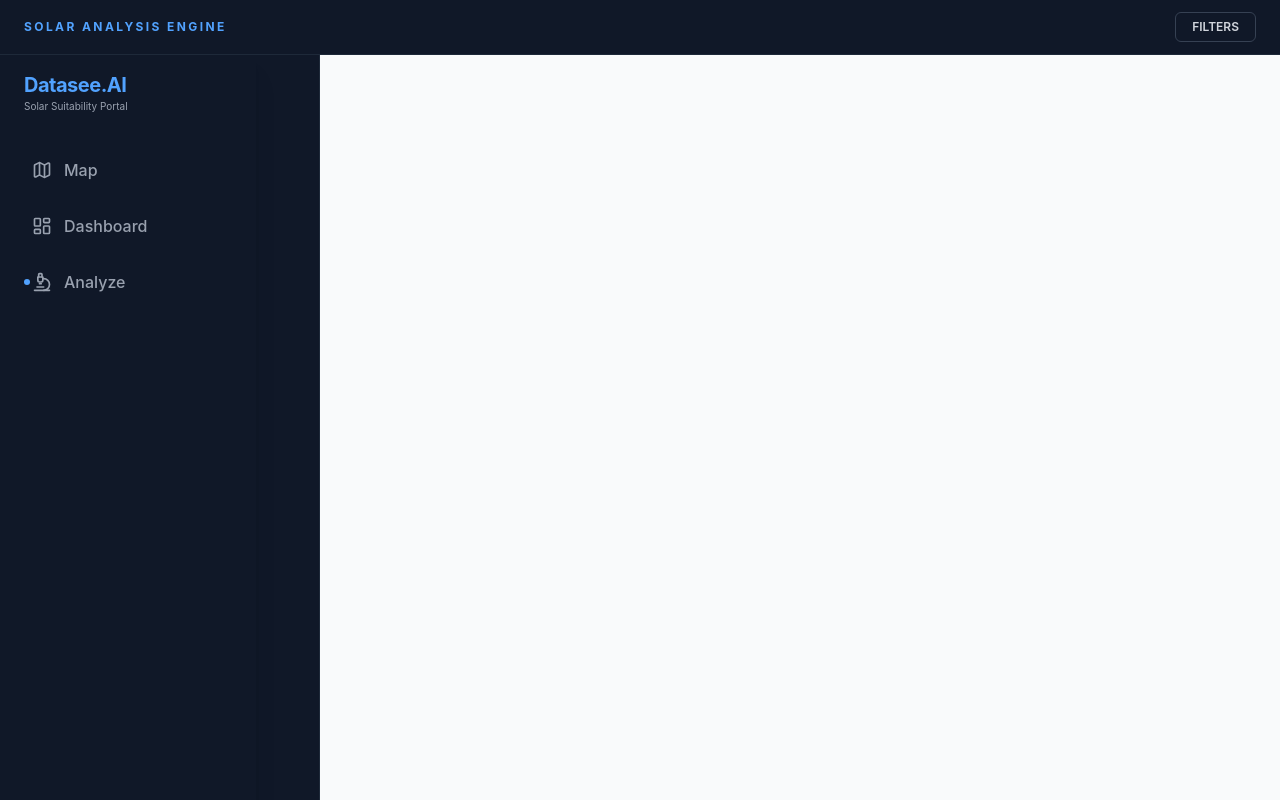
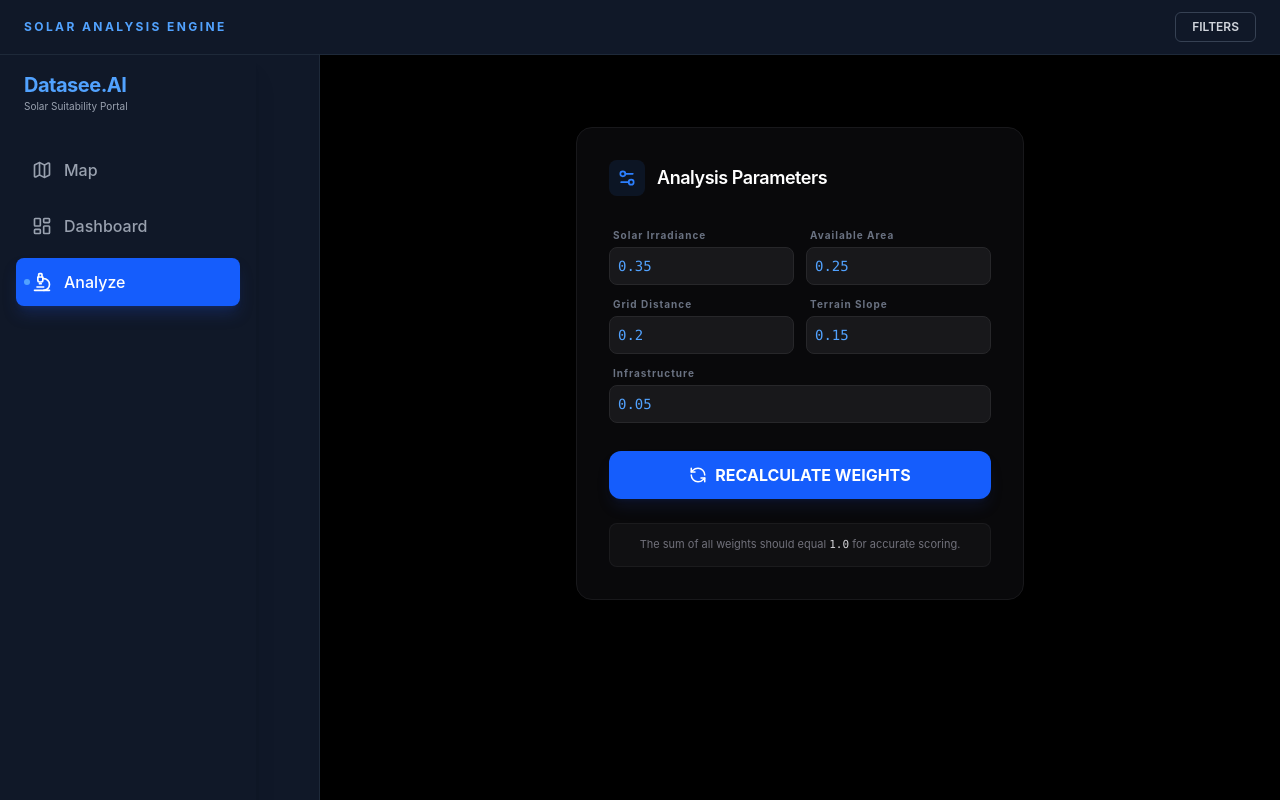
Before and after one commit to Tarakesh-K/solar-site-analyzer, a Vue app in the folder frontend/: page /analyze in a window 1280 px wide. Built offline with nearby package versions, Linux system fonts and the light colour scheme; no server answers; the HTML template or start-up script is replaced by a standard one.

Commit message:
Added weight recalculation in the analyze tab

```diff
--- /dev/null
+++ b/frontend/src/api/analyzeRepository.ts
@@ -0,0 +1,11 @@
+import apiClient from '@/services/axiosInstance'
+import { API_ENDPOINTS } from './endpoints'
+import type { WeightRequest } from '@/types/analyze'
+const base = API_ENDPOINTS.ANALYZE.BASE
+
+export default {
+  recalculateWeights(payload: WeightRequest) {
+    // payload is an object that will be sent as the request body
+    return apiClient.post(base, payload)
+  },
+}
--- a/frontend/src/api/endpoints.ts
+++ b/frontend/src/api/endpoints.ts
@@ -6,7 +6,10 @@ export const API_ENDPOINTS = {
   STATISTICS: {
     BASE: '/sites/statistics/',
   },
-  ENDPOINTS: {
-    BASE: '/sites/export/'
+  EXPORT: {
+    BASE: '/sites/export/',
+  },
+  ANALYZE: {
+    BASE: '/sites/analyze/',
   },
 }
--- a/frontend/src/api/exportRepository.ts
+++ b/frontend/src/api/exportRepository.ts
@@ -1,7 +1,7 @@
 import apiClient from '@/services/axiosInstance'
 import { API_ENDPOINTS } from '@/api/endpoints'
 
-const base = API_ENDPOINTS.ENDPOINTS.BASE
+const base = API_ENDPOINTS.EXPORT.BASE
 
 export default {
   exportSitesAsCsv() {
--- /dev/null
+++ b/frontend/src/components/analyze/AnalyzeView.vue
@@ -0,0 +1,119 @@
+<script setup lang="ts">
+import { ref } from 'vue'
+import WeightInput from '@/components/analyze/WeightInput.vue'
+import { useSiteStore } from '@/stores/siteStore'
+import { Settings2, RefreshCcw, CheckCircle2 } from 'lucide-vue-next'
+
+const siteStore = useSiteStore()
+
+const form = ref({
+  solar: 0.35,
+  area: 0.25,
+  grid: 0.2,
+  slope: 0.15,
+  infra: 0.05,
+})
+
+const isProcessing = ref(false)
+const showToast = ref(false)
+const toastMessage = ref('')
+
+const handleRecalculate = async () => {
+  isProcessing.value = true
+
+  const payload = {
+    weights: { ...form.value },
+  }
+
+  try {
+    const res = await siteStore.recalculateWeights(payload)
+    if (res) {
+      toastMessage.value = res.data?.message || 'Calculation Successful'
+      showToast.value = true
+      // Auto-hide after 3 seconds
+      setTimeout(() => {
+        showToast.value = false
+      }, 3000)
+    }
+  } catch (error) {
+    toastMessage.value = 'Error updating weights'
+    showToast.value = true
+    setTimeout(() => {
+      showToast.value = false
+    }, 3000)
+    console.error('Error while changing weights', error)
+  } finally {
+    isProcessing.value = false
+  }
+}
+</script>
+
+<template>
+  <div
+    class="relative min-h-screen bg-black text-white p-6 flex justify-center items-start overflow-hidden"
+  >
+    <Transition
+      enter-active-class="transform transition duration-300 ease-out"
+      enter-from-class="-translate-y-4 opacity-0 scale-95"
+      enter-to-class="translate-y-0 opacity-100 scale-100"
+      leave-active-class="transition duration-200 ease-in"
+      leave-from-class="opacity-100"
+      leave-to-class="opacity-0"
+    >
+      <div
+        v-if="showToast"
+        class="fixed top-[15%] left-1/2 -translate-x-1/2 z-[9999] w-auto whitespace-nowrap"
+      >
+        <div
+          class="bg-zinc-900 border border-blue-500/50 text-blue-400 px-6 py-3 rounded-full shadow-[0_0_20px_rgba(59,130,246,0.2)] flex items-center gap-3"
+        >
+          <CheckCircle2 :size="18" />
+          <span class="text-sm font-medium tracking-wide">{{ toastMessage }}</span>
+        </div>
+      </div>
+    </Transition>
+
+    <div
+      class="w-full max-w-md bg-zinc-950 border border-zinc-900 rounded-2xl p-8 shadow-2xl mt-12"
+    >
+      <div class="flex items-center gap-3 mb-8">
+        <div class="p-2 bg-blue-500/10 rounded-lg">
+          <Settings2 class="text-blue-500" :size="20" />
+        </div>
+        <h2 class="text-lg font-semibold tracking-tight">Analysis Parameters</h2>
+      </div>
+
+      <div class="grid grid-cols-2 gap-3">
+        <WeightInput label="Solar Irradiance" v-model="form.solar" />
+        <WeightInput label="Available Area" v-model="form.area" />
+        <WeightInput label="Grid Distance" v-model="form.grid" />
+        <WeightInput label="Terrain Slope" v-model="form.slope" />
+        <WeightInput label="Infrastructure" v-model="form.infra" class="col-span-2" />
+
+        <button
+          @click="handleRecalculate"
+          :disabled="isProcessing"
+          class="col-span-2 mt-4 w-full bg-blue-600 hover:bg-blue-500 disabled:opacity-50 disabled:cursor-not-allowed text-white font-bold py-3 px-4 rounded-xl transition-all flex items-center justify-center gap-2 shadow-lg shadow-blue-900/20"
+        >
+          <RefreshCcw :class="{ 'animate-spin': isProcessing }" :size="18" />
+          {{ isProcessing ? 'RECALCULATING...' : 'RECALCULATE WEIGHTS' }}
+        </button>
+      </div>
+
+      <div class="mt-6 p-3 bg-zinc-900/50 rounded-lg border border-zinc-800/50">
+        <p class="text-[11px] text-zinc-500 text-center leading-relaxed">
+          The sum of all weights should equal <span class="text-zinc-300 font-mono">1.0</span> for
+          accurate scoring.
+        </p>
+      </div>
+    </div>
+  </div>
+</template>
+
+<style scoped>
+/* Optional: slightly blur the background when toast is active */
+.v-enter-active,
+.v-leave-active {
+  transition: all 0.3s ease;
+}
+</style>
--- /dev/null
+++ b/frontend/src/components/analyze/WeightInput.vue
@@ -0,0 +1,25 @@
+<script setup lang="ts">
+defineProps<{
+  label: string
+  modelValue: number
+}>()
+
+defineEmits(['update:modelValue'])
+</script>
+
+<template>
+  <div class="flex flex-col gap-1 w-full">
+    <label class="text-[10px] font-bold text-gray-500 tracking-widest ml-1">
+      {{ label }}
+    </label>
+    <input
+      type="number"
+      step="0.01"
+      min="0"
+      max="1"
+      :value="modelValue"
+      @input="$emit('update:modelValue', ($event.target as HTMLInputElement).valueAsNumber)"
+      class="bg-zinc-900 border border-zinc-800 text-blue-400 p-2 rounded-lg focus:ring-1 focus:ring-blue-500 outline-none font-mono text-sm transition-all"
+    />
+  </div>
+</template>
--- a/frontend/src/router/index.ts
+++ b/frontend/src/router/index.ts
@@ -15,6 +15,12 @@ const router = createRouter({
       // TRULY LAZY LOADED: Only downloads when user clicks "Dashboard"
       component: () => import('@/components/dashboard/DashboardView.vue'),
     },
+    {
+      path: '/analyze',
+      name: 'analyze',
+      // TRULY LAZY LOADED: Only downloads when user clicks "Dashboard"
+      component: () => import('@/components/analyze/AnalyzeView.vue'),
+    },
   ],
 })
 
--- a/frontend/src/stores/siteStore.ts
+++ b/frontend/src/stores/siteStore.ts
@@ -11,6 +11,8 @@ import siteRepository from '@/api/siteRepository'
 import { SCORE_THRESHOLDS, SUITABILITY_COLORS } from '@/constants/mapConstants'
 import exportRepository from '@/api/exportRepository'
 import { downloadFile } from '@/utils/file'
+import type { WeightRequest } from '@/types/analyze'
+import analyzeRepository from '@/api/analyzeRepository'
 
 export const useSiteStore = defineStore('sites', () => {
   // --- STATE ---
@@ -19,6 +21,7 @@ export const useSiteStore = defineStore('sites', () => {
   const error = ref<string | null>(null)
   const activePanels = ref<ActivePanel[]>([])
   const isExporting = ref<boolean>(false)
+  const weights = ref<WeightRequest>()
   const mapFilters = ref<SiteWithScoreFilter>({
     site_name: null,
     land_type: null,
@@ -44,6 +47,15 @@ export const useSiteStore = defineStore('sites', () => {
       console.error('Export failed:', error)
     } finally {
       isExporting.value = false
+    }
+  }
+
+  const recalculateWeights = async (payload: WeightRequest) => {
+    try {
+      const response = await analyzeRepository.recalculateWeights(payload)
+      return response
+    } catch (error) {
+      console.error('Recalculation Failed:', error)
     }
   }
 
@@ -163,6 +175,7 @@ export const useSiteStore = defineStore('sites', () => {
     loading,
     activePanels,
     mapFilters,
+    weights,
     isExporting,
     error,
     totalSites,
@@ -173,5 +186,6 @@ export const useSiteStore = defineStore('sites', () => {
     getScoreColor,
     removeRangeFilter,
     togglePanel,
+    recalculateWeights,
   }
 })
--- /dev/null
+++ b/frontend/src/types/analyze.ts
@@ -0,0 +1,11 @@
+export type Weights = {
+  solar: number
+  area: number
+  grid: number
+  slope: number
+  infra: number
+}
+
+export type WeightRequest = {
+  weights: Weights
+}
```
Also changed, not shown: 2 other files (tests, documents, lock files or other folders).
